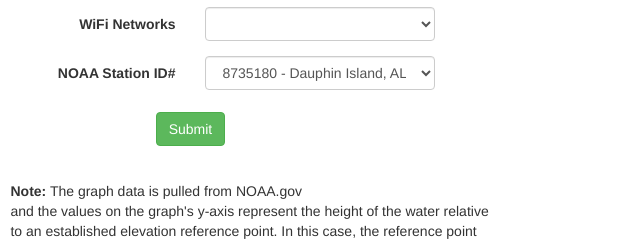
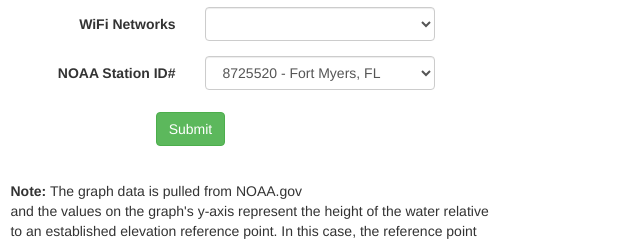
Before and after one commit to briansgithub/TideTracker_repo, a plain HTML site: page forked_wifi-connect-headless-rpi/ui/index.html in a window 1280 px wide. Shown: the part 360-601 px from the top of the page, 222-862 px from the left. Drawn offline with Linux system fonts and the light colour scheme; no server answers.

Commit message:
Set Fort Myers to the default selected dropdown item

```diff
--- a/forked_wifi-connect-headless-rpi/ui/index.html
+++ b/forked_wifi-connect-headless-rpi/ui/index.html
@@ -196,7 +196,7 @@
                 <option value="8723970">8723970 - Vaca Key, Florida Bay, FL</option>
                 <option value="8724580">8724580 - Key West, FL</option>
                 <option value="8725110">8725110 - Naples, Gulf of Mexico, FL</option>
-                <option value="8725520">8725520 - Fort Myers, FL</option>
+                <option value="8725520" selected>8725520 - Fort Myers, FL</option>
                 <option value="8726384">8726384 - Port Manatee, FL</option>
                 <option value="8726520">8726520 - St. Petersburg, Tampa Bay, FL</option>
                 <option value="8726607">8726607 - Old Port Tampa, FL</option>
```
